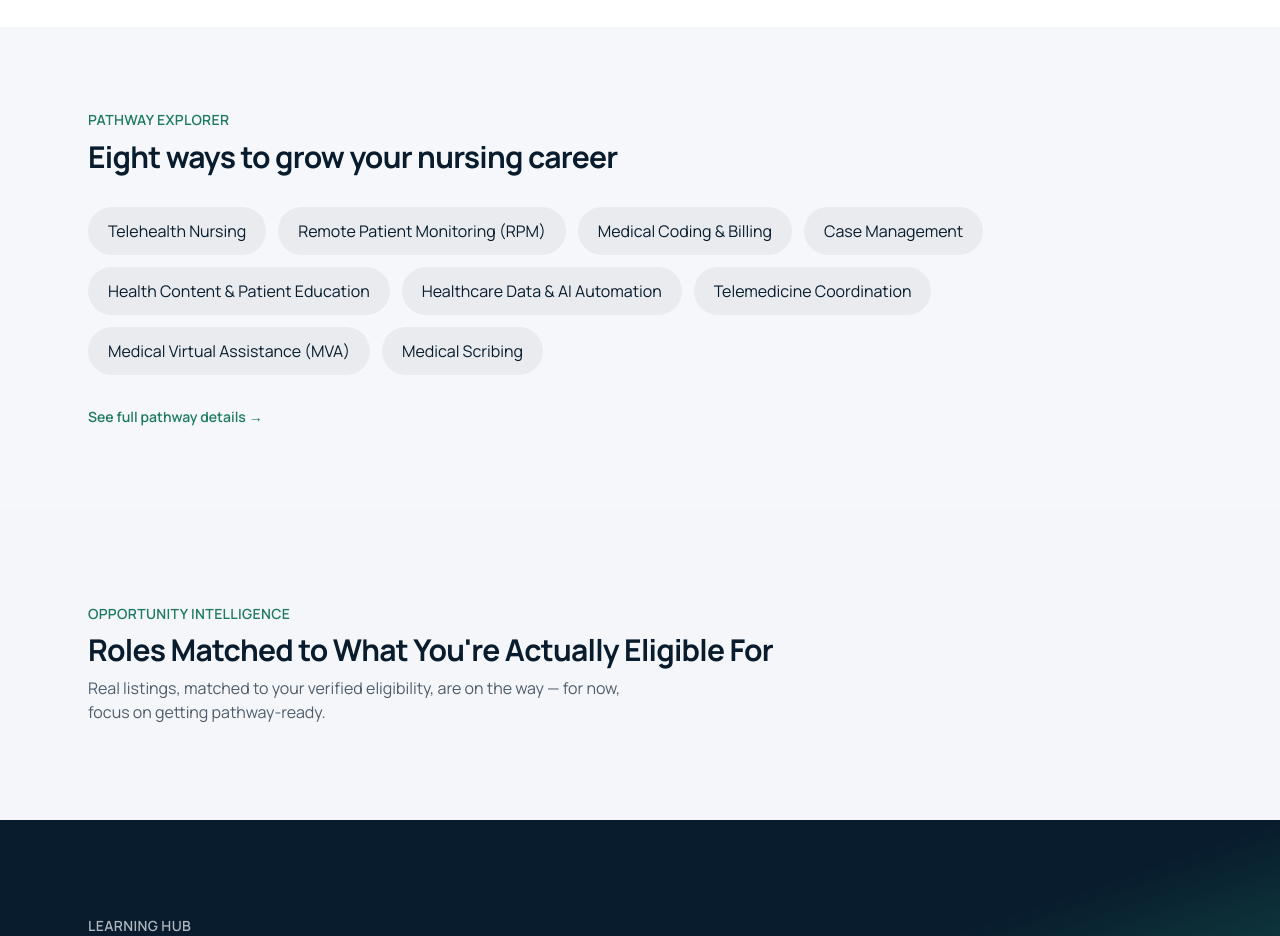
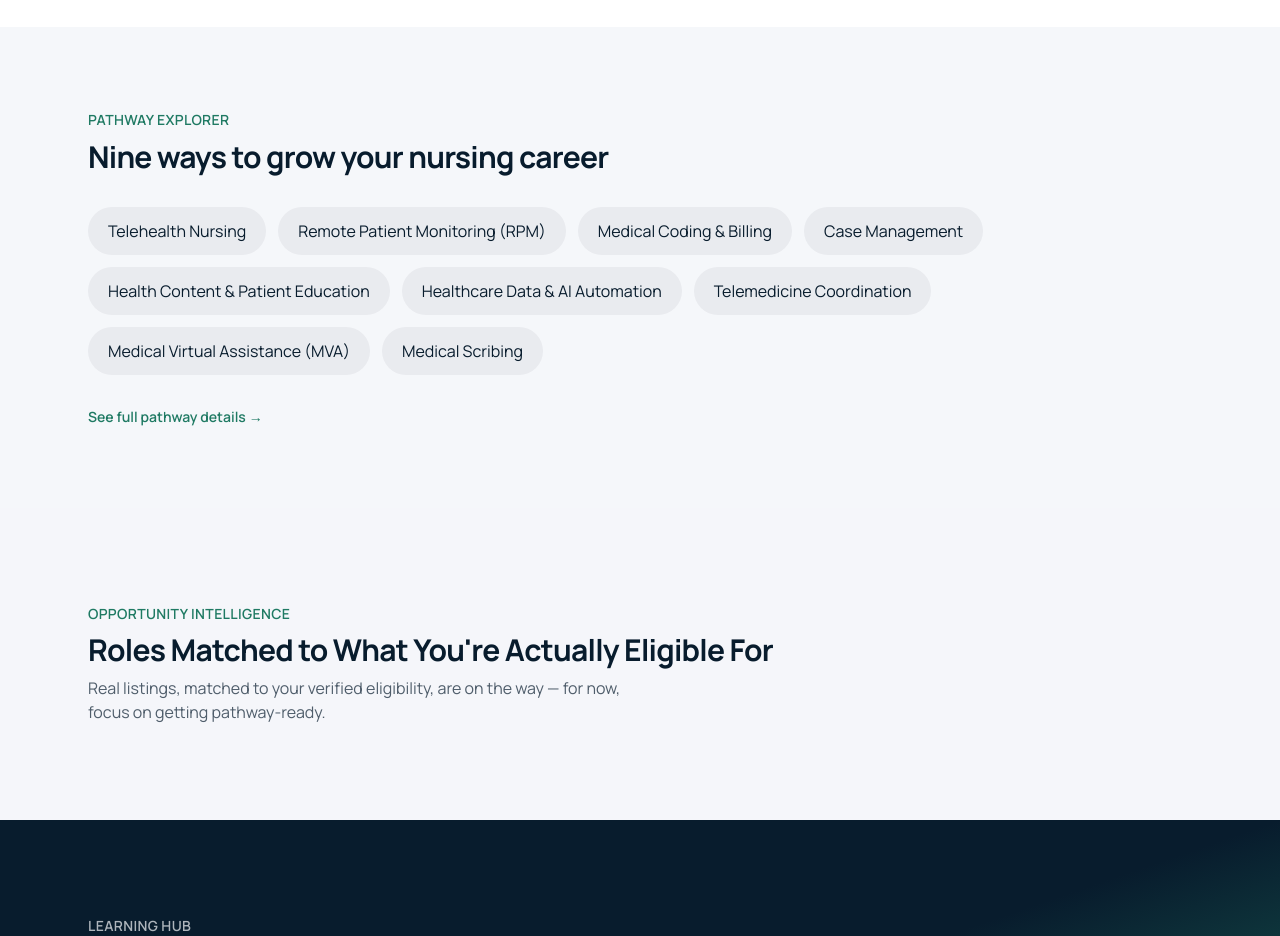
Before and after one commit to isaaczauyei-cyber/Carinex.ai, a Next.js app: page / in a window 1280 px wide. Shown: the part 3340-4276 px from the top of the page. Built offline with nearby package versions, Linux system fonts and the light colour scheme; no server answers.

Commit message:
Update PathwayPills.tsx

```diff
--- a/components/PathwayPills.tsx
+++ b/components/PathwayPills.tsx
@@ -8,7 +8,7 @@ export default function PathwayPills() {
         Pathway Explorer
       </span>
       <h2 className="mt-2 max-w-xl text-3xl font-bold tracking-tight text-carinex-navy">
-        Eight ways to grow your nursing career
+        Nine ways to grow your nursing career
       </h2>
 
       <div className="mt-8 flex flex-wrap gap-3">
```
